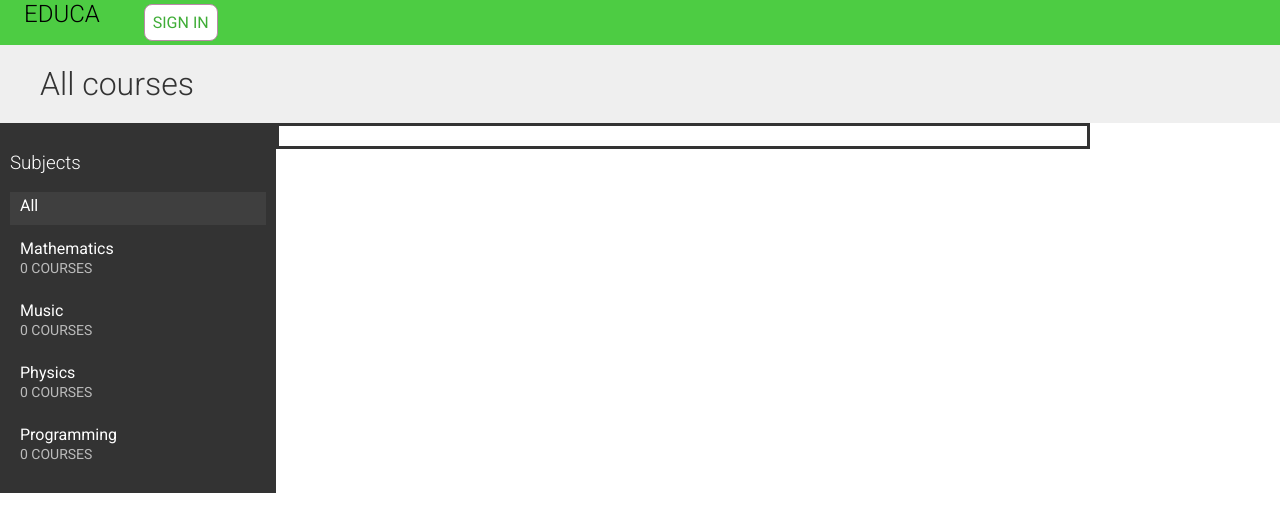
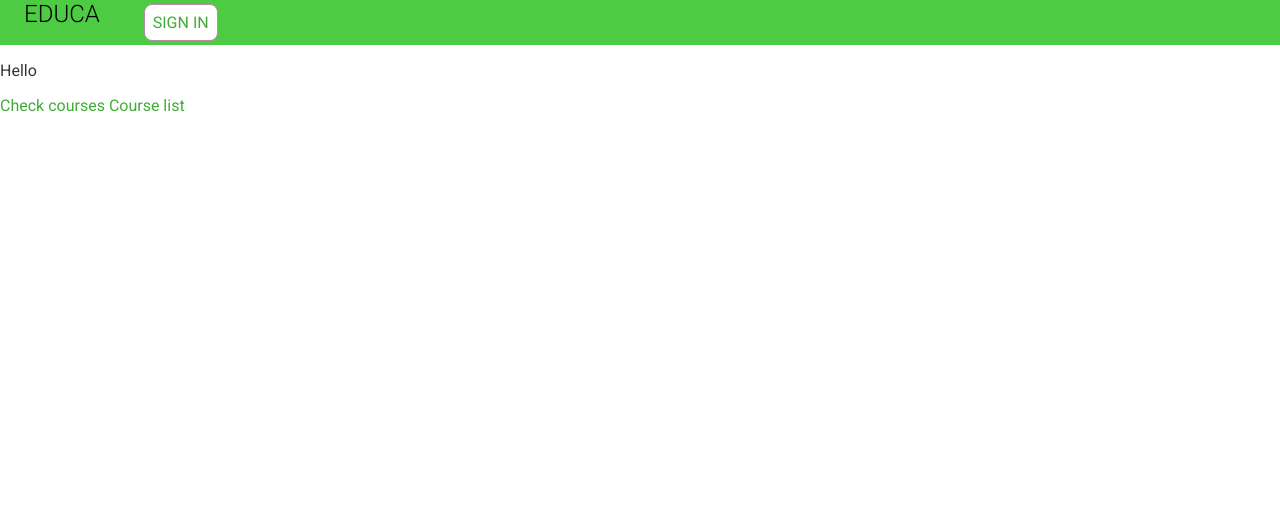
Before and after one commit to Alex-Wol01100110/DuckEducation01, a Django app: page / in a window 1280 px wide. Shown: the top 532 px of the page. Run offline with Django 3.2, Linux system fonts and the light colour scheme; data comes from the database, SQL or seed files in the repository; data that the repository does not hold is empty; some libraries are stand-ins or nearby versions.

Commit message:
changed index page and minor css changes

```diff
--- a/courses/static/css/base.css
+++ b/courses/static/css/base.css
@@ -34,6 +34,7 @@ h1 {
     padding:10px 20px;
     border-style:solid;
     float: left;
+
 }
 
 .module h3 {
@@ -219,12 +220,13 @@ h1 {
 
 .contents {
     width:20%;
+    height: 100%;
     padding:10px;
     float:left;
     background:#333;
     color: #fff;
     font-family:'Roboto', sans-serif;
-    clear: both;
+    clear: right;
 }
 
 .contents ul {
--- a/courses/templates/courses/course/list.html
+++ b/courses/templates/courses/course/list.html
@@ -20,7 +20,7 @@
     <h3>Subjects</h3>
     <ul id="modules">
       <li {% if not subject %}class="selected"{% endif %}>
-        <a href="{% url 'course_list' %}">All</a>
+        <a href="{% url 'courses:course_list' %}">All</a>
       </li>
       {% for s in subjects %}
         <li {% if subject == s %}class="selected"{% endif %}>
--- /dev/null
+++ b/courses/templates/index.html
@@ -0,0 +1,11 @@
+{% extends "base.html" %}
+
+{% block title %}
+  <p>Welcome</p>
+{% endblock title %}
+
+{% block content %}
+  <p>Hello</p>
+  <a href="{% url 'index' %}">Check courses</a>
+  <a href="{% url 'courses:course_list' %}">Course list</a>
+{% endblock content %}
--- a/courses/urls.py
+++ b/courses/urls.py
@@ -1,9 +1,11 @@
 from django.urls import path
 from . import views
+from .views import CourseListView
 
 app_name = 'courses'
 
 urlpatterns = [
+    path('list/', CourseListView.as_view(), name='course_list'),
     path('mine/',
          views.ManageCourseListView.as_view(),
          name='manage_course_list'),
--- a/courses/views.py
+++ b/courses/views.py
@@ -17,6 +17,10 @@ from .models import Subject, Course, Module, Content
 from students.forms import CourseEnrollForm
 
 from braces.views import CsrfExemptMixin, JsonRequestResponseMixin
+
+def index(request):
+    """Home page."""
+    return render(request, 'index.html')
 
 class OwnerMixin(object):
     def get_queryset(self):
--- a/educa/urls.py
+++ b/educa/urls.py
@@ -18,7 +18,8 @@ from django.conf import settings
 from django.conf.urls.static import static
 from django.urls import path, include
 from django.contrib.auth import views as auth_views
-from courses.views import CourseListView
+from courses import views
+#from courses.views import CourseListView
 
 urlpatterns = [
     path('accounts/login/', auth_views.LoginView.as_view(), name='login'),
@@ -28,7 +29,8 @@ urlpatterns = [
     path('students/', include('students.urls')),
     path('api/', include('courses.api.urls', namespace='api')),
     path('chat/', include('chat.urls', namespace='chat')),
-    path('', CourseListView.as_view(), name='course_list'),
+    # path('', CourseListView.as_view(), name='course_list'),
+    path('', views.index, name='index')
 ]
 
 if settings.DEBUG:
```
